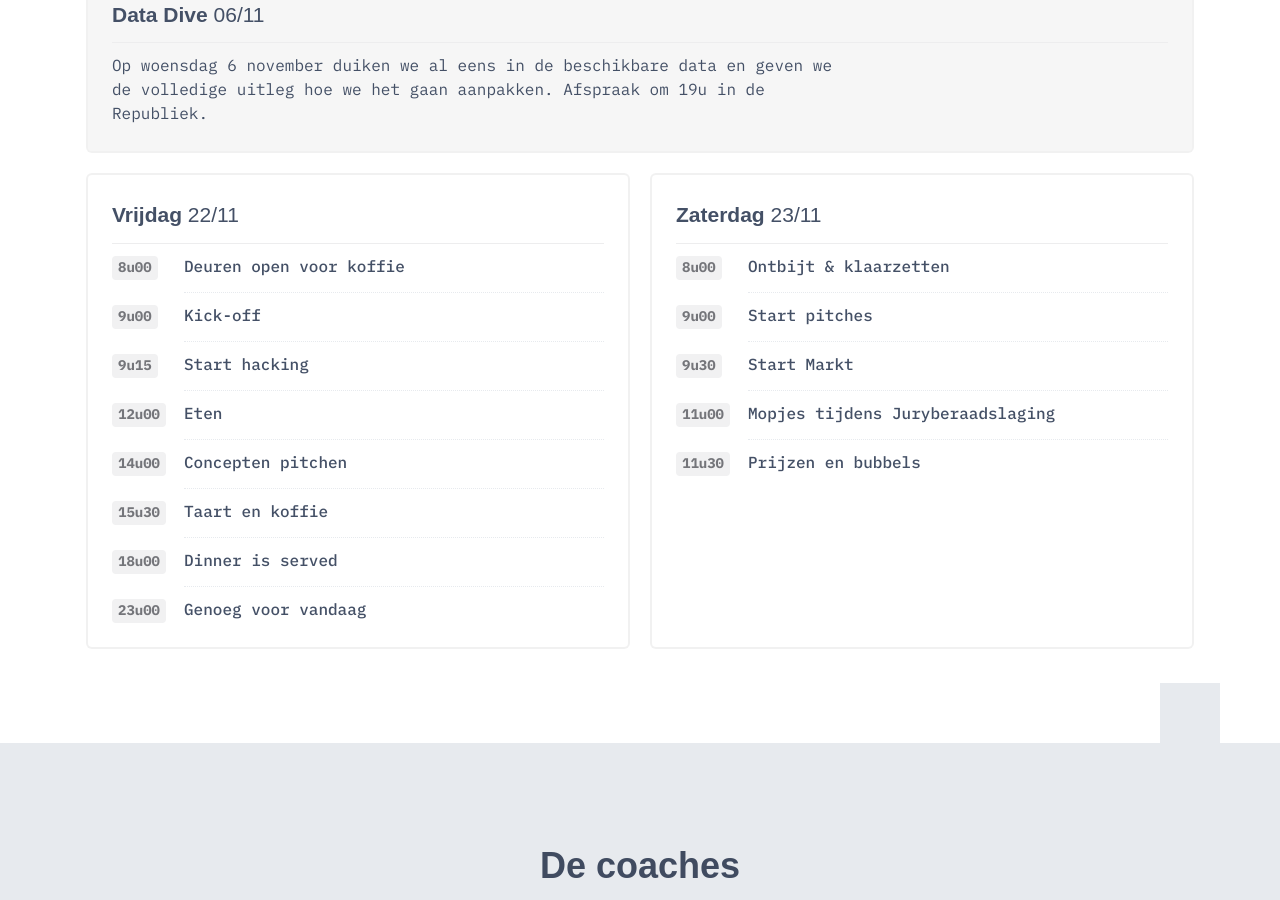
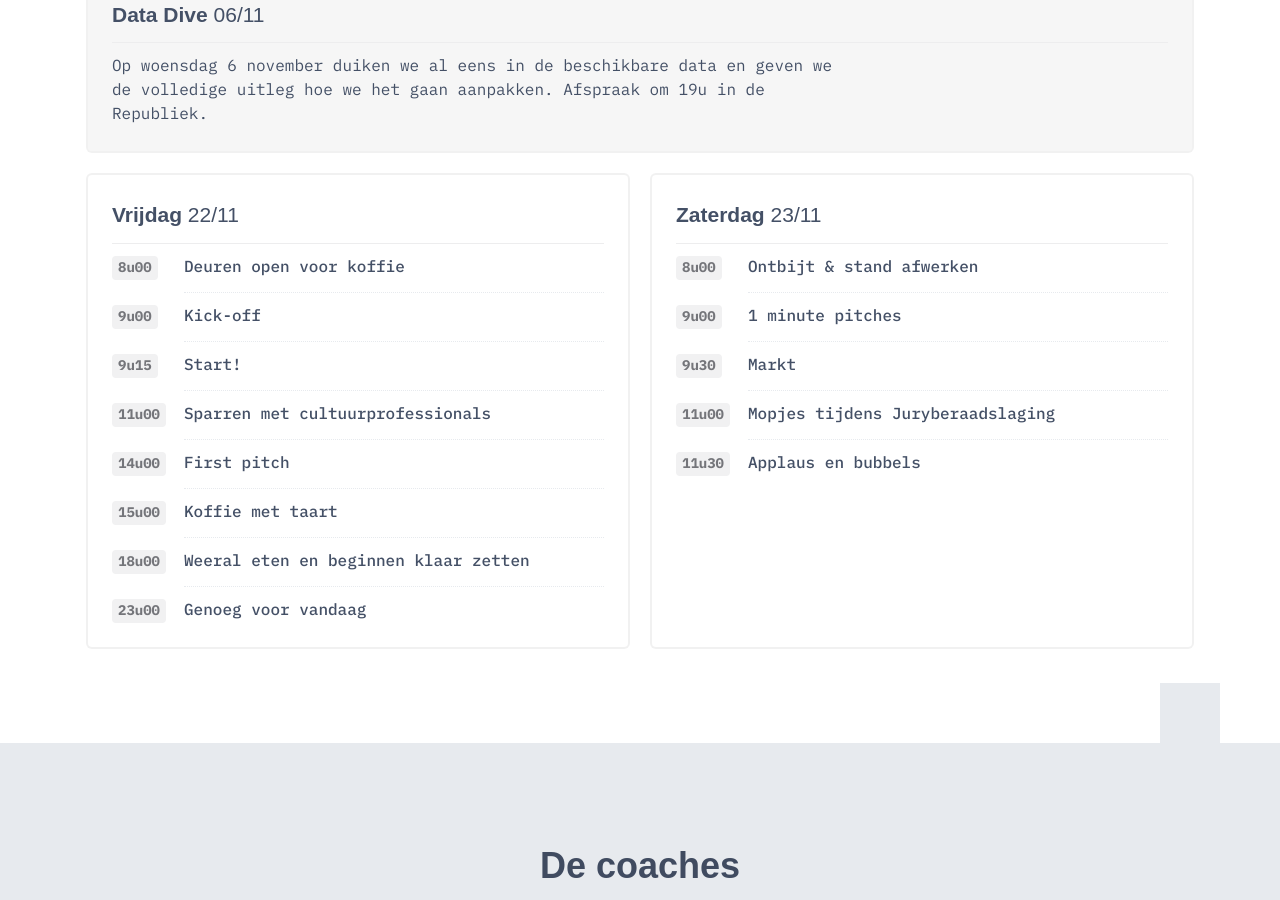
Before and after one commit to nerdlab-be/cityhacks-2019, a Jekyll site: the page built from _pages/index.markdown, in a window 1280 px wide and 900 px high, scrolled down 1937 px. Built offline with Jekyll 4.4.1, drawn with Linux system fonts in a browser that asks for light colours; some web fonts are replaced.

Commit message:
updated program

```diff
--- a/_pages/index.markdown
+++ b/_pages/index.markdown
@@ -40,30 +40,30 @@ program:
     - hour: "9u00"
       para: "Kick-off"
     - hour: "9u15"
-      para: "Start hacking"
-    - hour: "12u00"
-      para: "Eten"
+      para: "Start!"
+    - hour: "11u00"
+      para: "Sparren met cultuurprofessionals"
     - hour: "14u00"
-      para: "Concepten pitchen"
-    - hour: "15u30"
-      para: "Taart en koffie"
+      para: "First pitch"
+    - hour: "15u00"
+      para: "Koffie met taart"
     - hour: "18u00"
-      para: "Dinner is served"
+      para: "Weeral eten en beginnen klaar zetten"
     - hour: "23u00"
       para: "Genoeg voor vandaag"
   saturday: "Zaterdag"
   saturdayDate: "23/11"
   scheduleSaturday:
     - hour: "8u00"
-      para: "Ontbijt & klaarzetten"
+      para: "Ontbijt & stand afwerken"
     - hour: "9u00"
-      para: "Start pitches"
+      para: "1 minute pitches"
     - hour: "9u30"
-      para: "Start Markt"
+      para: "Markt"
     - hour: "11u00"
       para: "Mopjes tijdens Juryberaadslaging"
     - hour: "11u30"
-      para: "Prijzen en bubbels"
+      para: "Applaus en bubbels"
 coaches:
   title: "De coaches"
   link: "Coach worden? Mail Julie"
```
